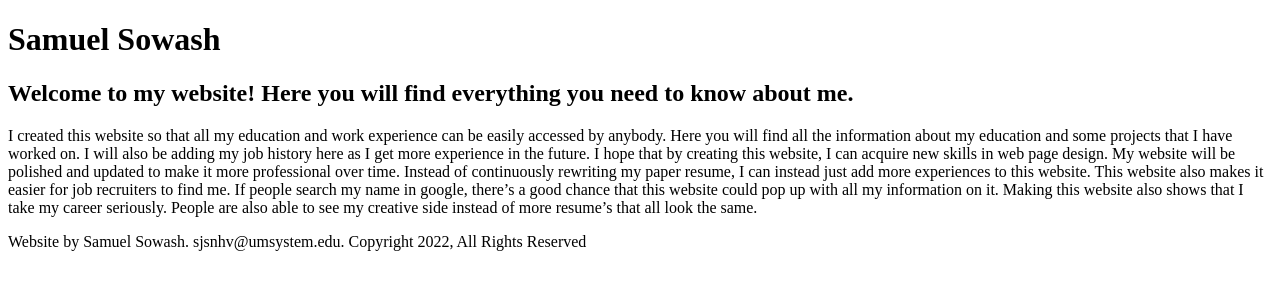
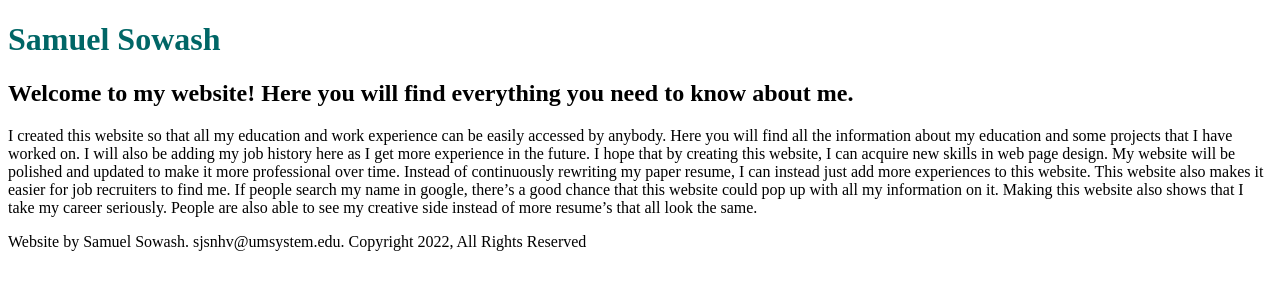
Before and after one commit to ssowash/ssowash.github.io, a plain HTML site: page islt_7310/index.html in a window 1280 px wide. Drawn offline with Linux system fonts and the light colour scheme.

Commit message:
Add files via upload

```diff
--- a/islt_7310/index.html
+++ b/islt_7310/index.html
@@ -7,7 +7,7 @@
                <title>Home Page</title>
 </head>
 <body>
-<header><p id="heading"><h1> Samuel Sowash </h1></p></header>
+<header><h1 id="heading"> Samuel Sowash </h1></header>
 <main><h2>Welcome to my website! Here you will find everything you need to know about me.</h2><p>I created this website so that all my education and work experience can be easily accessed by anybody. Here you will find all the information about my education and some projects that I have worked on. I will also be adding my job history here as I get more experience in the future. I hope that by creating this website, I can acquire new skills in web page design. My website will be polished and updated to make it more professional over time. Instead of continuously rewriting my paper resume, I can instead just add more experiences to this website. This website also makes it easier for job recruiters to find me. If people search my name in google, there’s a good chance that this website could pop up with all my information on it. Making this website also shows that I take my career seriously. People are also able to see my creative side instead of more resume’s that all look the same.</p></main>
 <nav></nav>
 <footer><p>Website by Samuel Sowash. sjsnhv@umsystem.edu. Copyright 2022, All Rights Reserved</p> </footer>
--- a/islt_7310/style.css
+++ b/islt_7310/style.css
@@ -1 +1 @@
-#heading {color:#006666}
+#heading {color:#006666;}
```
